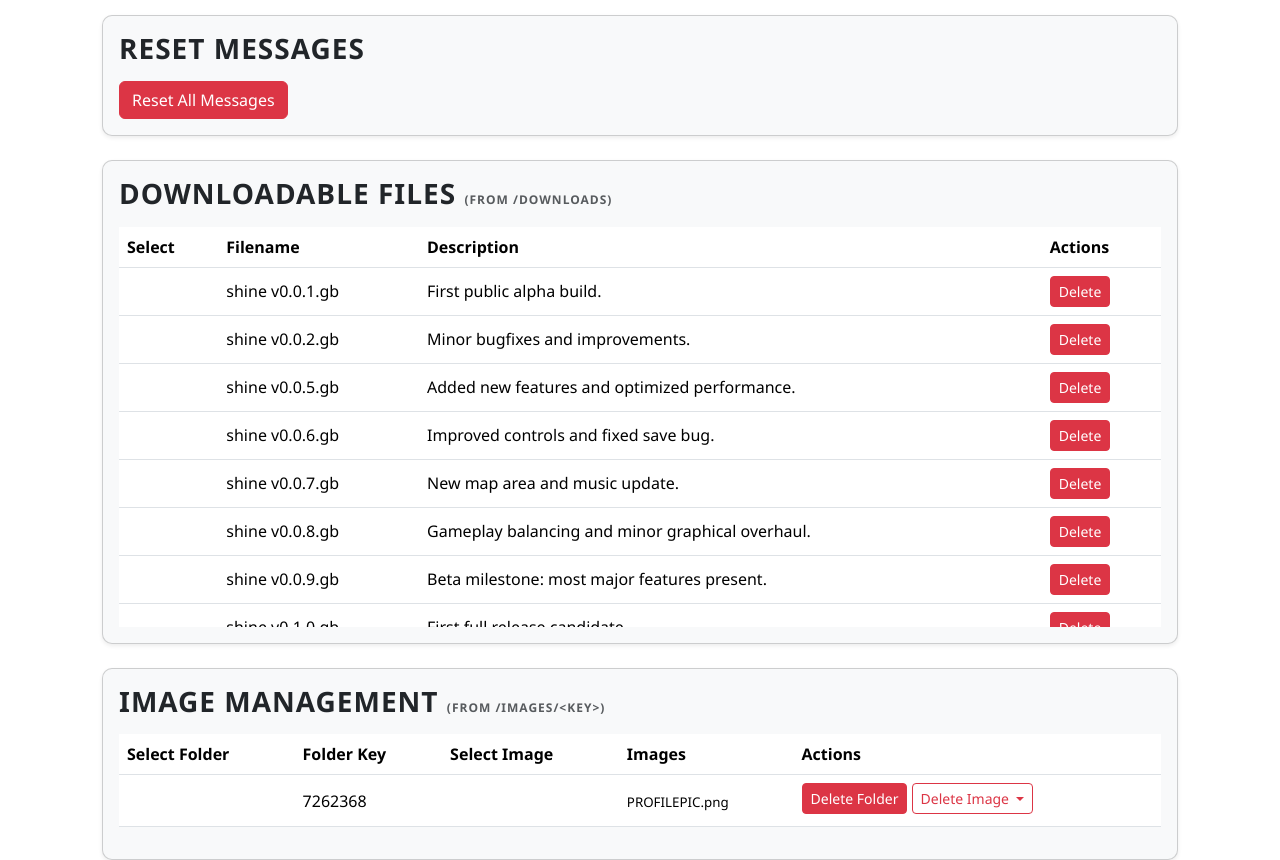
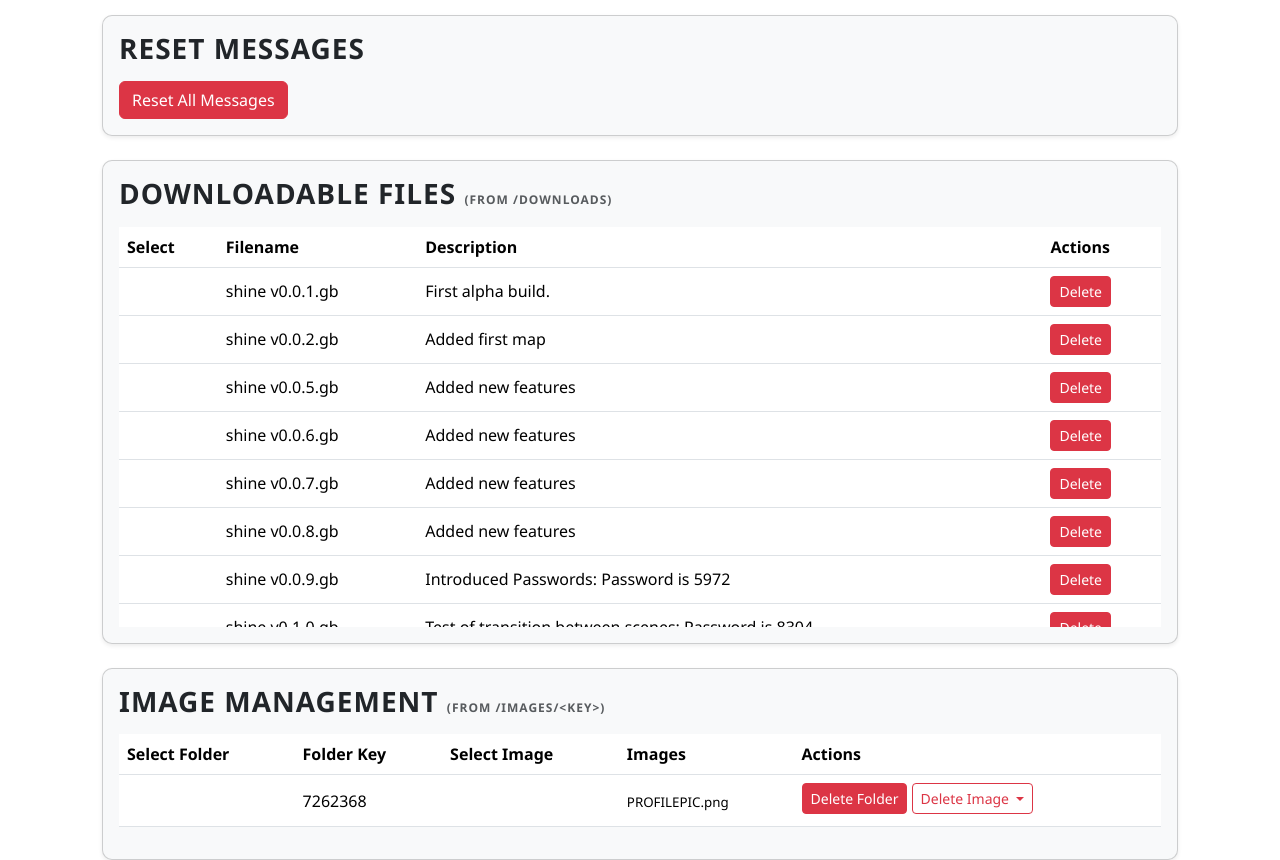
Before and after one commit to Arh48/con2, a Flask app: page /admin in a window 1280 px wide. Shown: the part 900-1760 px from the top of the page. Run offline with Flask 3, Linux system fonts and the light colour scheme; the visitor is signed in with stand-in values (Sample User, id 1); some libraries are stand-ins or nearby versions.

Commit message:
Actually fixed everything

```diff
--- a/app.py
+++ b/app.py
@@ -36,15 +36,15 @@ HARDCODED_PASSWORD_HASH = generate_password_hash("PocketMonstersShine123!")  # U
 
 # Downloadable files metadata
 DOWNLOADS_META = [
-    {"filename": "shine v0.0.1.gb", "display": "Shine v0.0.1", "description": "First public alpha build."},
-    {"filename": "shine v0.0.2.gb", "display": "Shine v0.0.2", "description": "Minor bugfixes and improvements."},
-    {"filename": "shine v0.0.5.gb", "display": "Shine v0.0.5", "description": "Added new features and optimized performance."},
-    {"filename": "shine v0.0.6.gb", "display": "Shine v0.0.6", "description": "Improved controls and fixed save bug."},
-    {"filename": "shine v0.0.7.gb", "display": "Shine v0.0.7", "description": "New map area and music update."},
-    {"filename": "shine v0.0.8.gb", "display": "Shine v0.0.8", "description": "Gameplay balancing and minor graphical overhaul."},
-    {"filename": "shine v0.0.9.gb", "display": "Shine v0.0.9", "description": "Beta milestone: most major features present."},
-    {"filename": "shine v0.1.0.gb", "display": "Shine v0.1.0", "description": "First full release candidate."},
-    {"filename": "shine v0.1.1.gb", "display": "Shine v0.1.1", "description": "Latest patch: fixes, polish, and performance!"},
+    {"filename": "shine v0.0.1.gb", "display": "Shine v0.0.1", "description": "First alpha build."},
+    {"filename": "shine v0.0.2.gb", "display": "Shine v0.0.2", "description": "Added first map"},
+    {"filename": "shine v0.0.5.gb", "display": "Shine v0.0.5", "description": "Added new features"},
+    {"filename": "shine v0.0.6.gb", "display": "Shine v0.0.6", "description": "Added new features"},
+    {"filename": "shine v0.0.7.gb", "display": "Shine v0.0.7", "description": "Added new features"},
+    {"filename": "shine v0.0.8.gb", "display": "Shine v0.0.8", "description": "Added new features"},
+    {"filename": "shine v0.0.9.gb", "display": "Shine v0.0.9", "description": "Introduced Passwords: Password is 5972"},
+    {"filename": "shine v0.1.0.gb", "display": "Shine v0.1.0", "description": "Test of transition between scenes: Password is 8304"},
+    {"filename": "shine v0.1.1.gb", "display": "Shine v0.1.1", "description": "Smooth transition! Password is 7608"},
 ]
 
 # Flask setup
--- a/templates/layout.html
+++ b/templates/layout.html
@@ -4,7 +4,7 @@
     <meta charset="utf-8">
     <meta name="viewport" content="initial-scale=1, width=device-width">
     <link href="/static/favicon.ico" rel="icon">
-    <title>Education Perfected | {% block title %}{% endblock %}</title>
+    <title>Pokémon Shine| {% block title %}{% endblock %}</title>
     <link href="https://cdn.jsdelivr.net/npm/bootstrap@5.3.3/dist/css/bootstrap.min.css" rel="stylesheet">
     <link id="themeStylesheet" rel="stylesheet" href="/static/styles.css">
     <script src="https://cdn.jsdelivr.net/npm/bootstrap@5.3.3/dist/js/bootstrap.bundle.min.js"></script>
```
